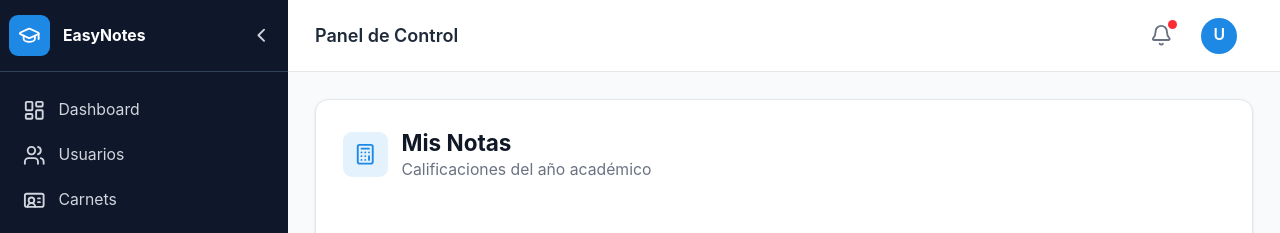
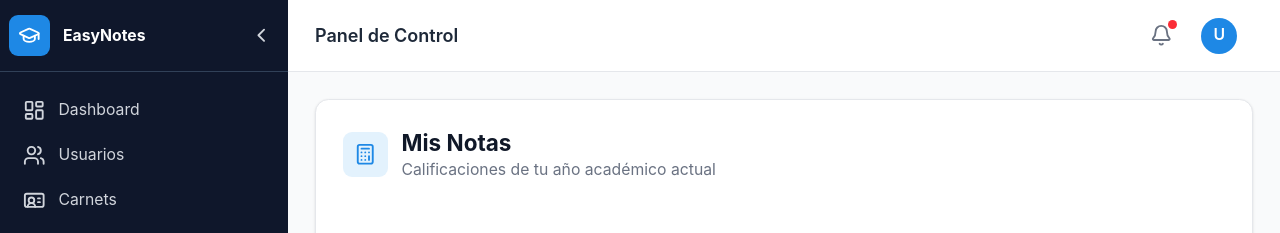
Before and after one commit to Davidsierra12-22/Proyecto-Easy-Notes-Sena, a React (Vite) app in the folder client/: page /mis-notas in a window 1280 px wide. Shown: the top 233 px of the page. Built offline with nearby package versions, Linux system fonts and the light colour scheme; sample sign-in values are in the browser's storage.

Commit message:
fix: separar los estados de error y vacio en mis notas y horario

```diff
--- a/client/src/pages/Horario.jsx
+++ b/client/src/pages/Horario.jsx
@@ -95,7 +95,9 @@ export default function Horario() {
             )}
 
             {cargas.length === 0 ? (
-              <p className="text-center text-gray-500 py-12">Tu grupo aún no tiene cargas académicas asignadas.</p>
+              <p className="text-center text-gray-500 py-12">
+                {error ? 'No se pudo cargar el horario. Vuelve a intentarlo en unos minutos.' : 'Tu grupo aún no tiene cargas académicas asignadas.'}
+              </p>
             ) : (
               <div className="grid grid-cols-1 sm:grid-cols-2 lg:grid-cols-3 gap-4">
                 {cargas.map(c => (
--- a/client/src/pages/MisNotas.jsx
+++ b/client/src/pages/MisNotas.jsx
@@ -48,7 +48,7 @@ export default function MisNotas() {
           </div>
           <div>
             <h1 className="text-xl font-bold text-gray-900">Mis Notas</h1>
-            <p className="text-sm text-gray-500">Calificaciones del año académico {matricula ? `— ${matricula.anioAcademicoId ? '' : ''}` : ''}</p>
+            <p className="text-sm text-gray-500">Calificaciones de tu año académico actual</p>
           </div>
         </div>
 
@@ -61,7 +61,9 @@ export default function MisNotas() {
         ) : !matricula ? (
           <p className="text-center text-gray-500 py-12">Aún no tienes una matrícula activa para consultar notas.</p>
         ) : materias.length === 0 ? (
-          <p className="text-center text-gray-500 py-12">Todavía no hay calificaciones registradas para tus asignaturas.</p>
+          <p className="text-center text-gray-500 py-12">
+            {error ? 'No se pudieron cargar tus notas. Vuelve a intentarlo en unos minutos.' : 'Todavía no hay calificaciones registradas para tus asignaturas.'}
+          </p>
         ) : (
           <div className="overflow-x-auto">
             <table className="min-w-full divide-y divide-gray-200">
```
